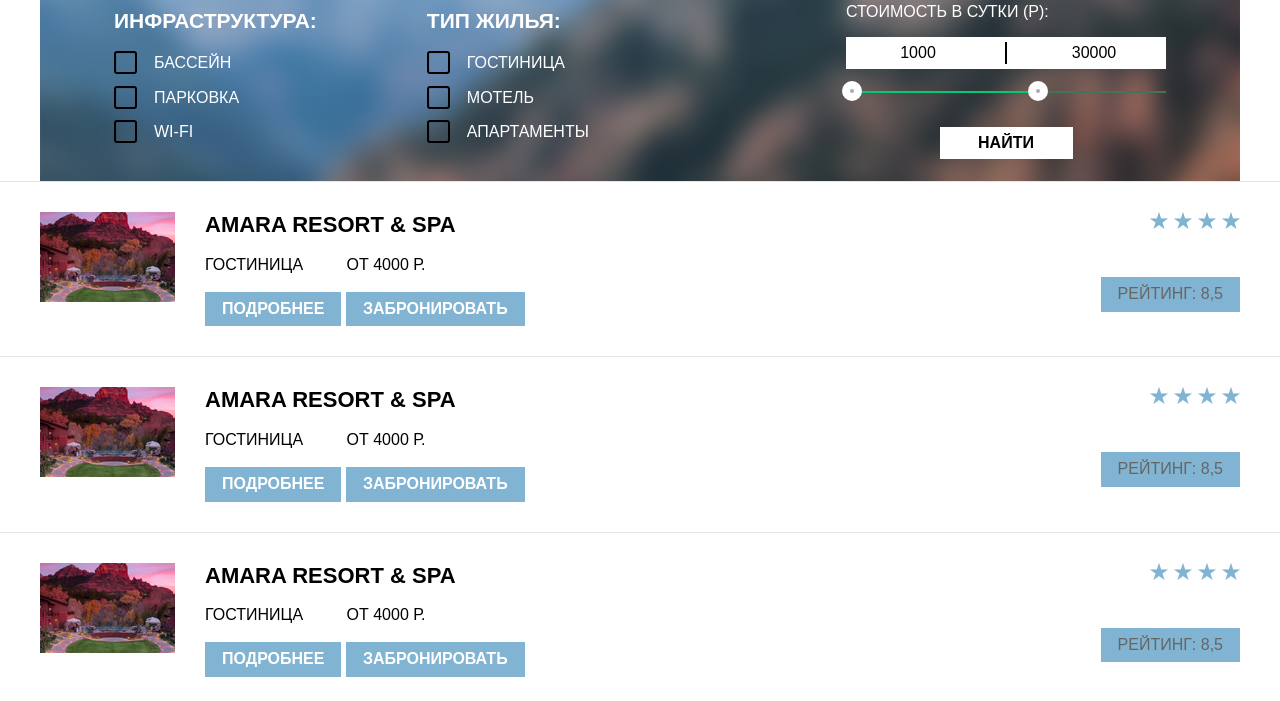
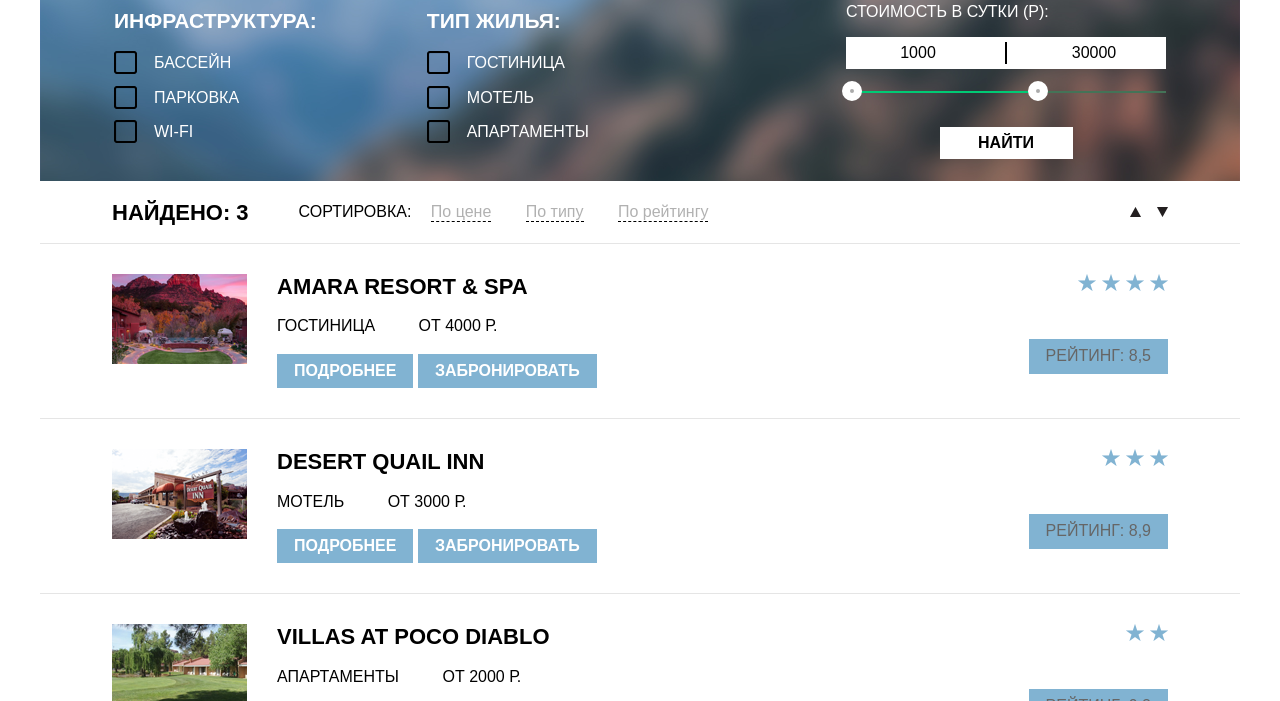
Before and after one commit to petruhin-pavel/sedona, a plain HTML site: page hotels.html in a window 1280 px wide. Shown: the part 94-795 px from the top of the page. Drawn offline with nearby package versions, Linux system fonts and the light colour scheme.

Commit message:
end hotels.html

```diff
--- a/css/style.css
+++ b/css/style.css
@@ -233,14 +233,13 @@ input[type="radio"].visually-hidden{
 .appointment-form input[type="date"]::-webkit-inner-spin-button,
 .appointment-form input[type="date"]::-webkit-calendar-picker-indicator{
   opacity: 0;
-  /* display: none; */
 }
 .appointment-form input[type="date"]{
   height: 24px;
   flex-grow: 0.9;
   background: url(../img/Calendar.png);
   background-repeat: no-repeat;
-  background-position: center right;
+  background-position: 99%;
   cursor: pointer;
 }
 .appointment-form input[type="number"]{
@@ -350,6 +349,8 @@ input[type="radio"].visually-hidden{
 }
 .hotel-card{
   border-top: 1px solid #e5e5e5;
+  padding: 0 72px;
+  box-sizing: border-box;
 }
 .hotel-card:last-child {
   border-bottom: 1px solid #e5e5e5;
@@ -404,3 +405,41 @@ input[type="radio"].visually-hidden{
 .stars__1{
   background: url(../img/star.png) 96px 0px no-repeat;
 }
+
+/* ===== hotelSort ===== */
+.hotelSort{
+  display: flex;
+  align-items: center;
+  padding: 0 72px;
+  box-sizing: border-box;
+}
+.hotelSort-by{
+  margin-left: 50px;
+}
+.hotelSort-btn{
+  color: #b1b1b1;
+  margin: 0 15px;
+  border-bottom: 1px dashed #000;
+}
+.hotelSort-btn:hover,
+.hotelSort-btn:focus,
+.hotelSort-btn:active{
+  color: #81b3d2;
+  border: none;
+}
+.hotelSort-arrow{
+  margin-left: auto;
+}
+.hotelSort-arrow-btn{
+  margin-left: 12px;
+  width: 11px;
+  height: 10px;
+  background-repeat: no-repeat;
+  background-position: center center;
+}
+.hotelSort-arrow-btn__up{
+  background-image: url(../img/sortBtnUp.png);
+}
+.hotelSort-arrow-btn__down{
+  background-image: url(../img/sortBtnDown.png);
+}
--- a/hotels.html
+++ b/hotels.html
@@ -13,6 +13,7 @@
   <script src="./js/jquery-ui.min.js" defer></script>
   <script src="./js/jquery.ui.touch-punch.min.js" defer></script>
   <script src="./js/UISlider.js" defer></script>
+  <script src="./js/sendBtn.js" defer></script>
 </head>
 
 <body>
@@ -97,15 +98,32 @@
             <input type="text" class="priceFilter-input-right" />
           </div>
           <div class="priceFilter"></div>
-          <button class="priceFilter-button">Найти</button>
+          <button class="priceFilter-button sendBtn">Найти</button>
         </div>
       </div>
+
     </form>
   </section>
 
-  <section class="hotels-cards">
+  <section class="hotelSort container">
+    <div class="hotelSort-total">
+      <h2>Найдено: 3</h2>
+    </div>
+    <div class="hotelSort-by">
+      <span>Сортировка:</span>
+      <button class="hotelSort-btn">По цене</button>
+      <button class="hotelSort-btn">По типу</button>
+      <button class="hotelSort-btn">По рейтингу</button>
+    </div>
+    <div class="hotelSort-arrow">
+      <button class="hotelSort-arrow-btn hotelSort-arrow-btn__up"></button>
+      <button class="hotelSort-arrow-btn hotelSort-arrow-btn__down"></button>
+    </div>
+  </section>
+
+  <section class="hotels-cards container">
+
     <div class="hotel-card">
-      <div class="container">
       <div class="hotel-card-wrap">
         <div class="card-image">
           <img src="./img/hotelsImage/1.png" alt="Amara resort & spa">
@@ -125,53 +143,49 @@
         </div>
       </div>
     </div>
-    </div>
 
     <div class="hotel-card">
-      <div class="container">
       <div class="hotel-card-wrap">
         <div class="card-image">
-            <img src="./img/hotelsImage/1.png" alt="Amara resort & spa">
+          <img src="./img/hotelsImage/2.png" alt="Desert Quail inn">
         </div>
         <div class="card-description">
-            <h2 class="description-title">Amara resort & spa</h2>
-            <span class="description-type">Гостиница</span>
-            <span class="description-cost">От 4000 Р.</span>
+          <h2 class="description-title">Desert Quail inn</h2>
+          <span class="description-type">Мотель</span>
+          <span class="description-cost">От 3000 Р.</span>
           <div class="description-btn">
             <a href="#" class="btn">Подробнее</a>
             <a href="#" class="btn">Забронировать</a>
           </div>
         </div>
         <div class="card-rating">
-            <div class="stars stars__4"></div>
-            <div class="rating">Рейтинг: 8,5</div>
-          </div>
+          <div class="stars stars__3"></div>
+          <div class="rating">Рейтинг: 8,9</div>
         </div>
       </div>
     </div>
 
     <div class="hotel-card">
-      <div class="container">
       <div class="hotel-card-wrap">
         <div class="card-image">
-            <img src="./img/hotelsImage/1.png" alt="Amara resort & spa">
+          <img src="./img/hotelsImage/3.png" alt="Villas At Poco Diablo">
         </div>
         <div class="card-description">
-            <h2 class="description-title">Amara resort & spa</h2>
-            <span class="description-type">Гостиница</span>
-            <span class="description-cost">От 4000 Р.</span>
+          <h2 class="description-title">Villas At Poco Diablo</h2>
+          <span class="description-type">Апартаменты</span>
+          <span class="description-cost">От 2000 Р.</span>
           <div class="description-btn">
             <a href="#" class="btn">Подробнее</a>
             <a href="#" class="btn">Забронировать</a>
           </div>
         </div>
         <div class="card-rating">
-            <div class="stars stars__4"></div>
-            <div class="rating">Рейтинг: 8,5</div>
+          <div class="stars stars__2"></div>
+          <div class="rating">Рейтинг: 9,2</div>
         </div>
       </div>
     </div>
-    </div>
+
   </section>
 
   <footer class="footer container">
@@ -187,6 +201,7 @@
       </p>
     </div>
   </footer>
+
 </body>
 
 </html>
--- /dev/null
+++ b/js/sendBtn.js
@@ -0,0 +1,6 @@
+const sendBtn = document.querySelector(".sendBtn");
+
+sendBtn.addEventListener("click", function (evt) {
+  evt.preventDefault();
+  alert("Данная функция не работает в демо версии сайта.")
+});
```
Also changed, not shown: index.html (+2 -1 lines), js/form.js (+1 -6 lines), img/hotelsImage/2.png (added), img/hotelsImage/3.png (added), img/sortBtnDown.png (added), img/sortBtnUp.png (added). Lines whose indentation alone changed are shown as unchanged.
